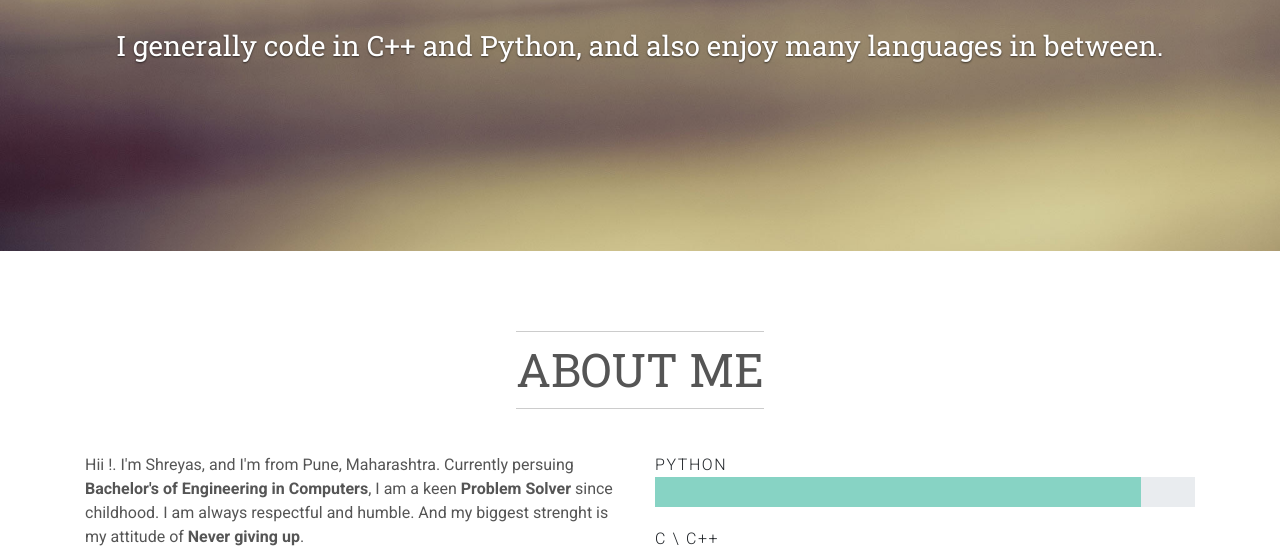
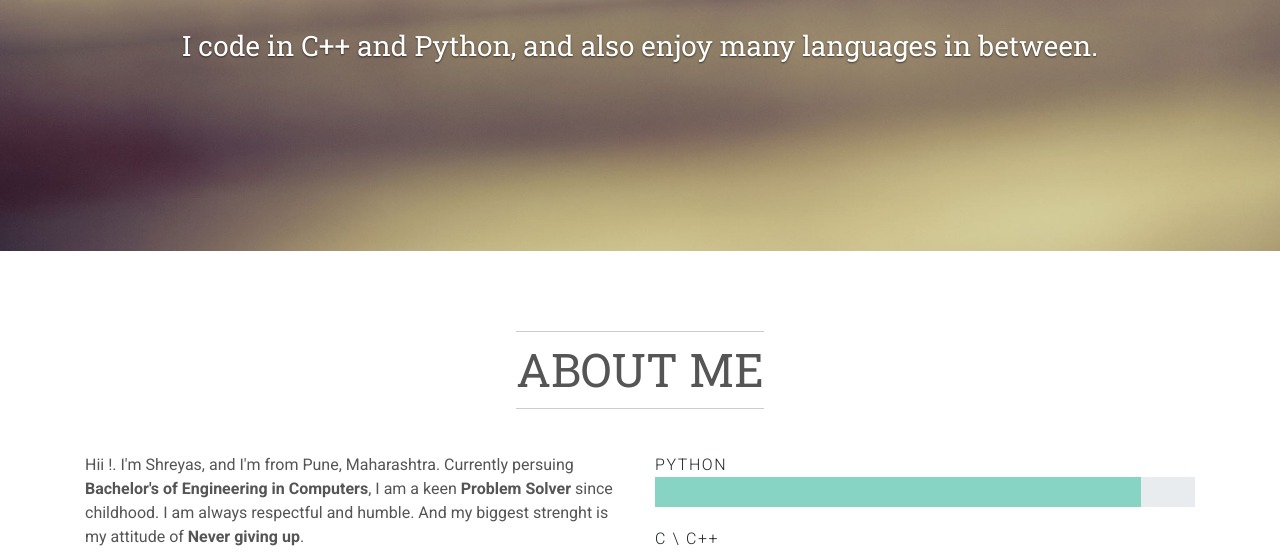
Before and after one commit to Shreyas-Ashtamkar/Shreyas-Ashtamkar.github.io, a plain HTML site: page index.html in a window 1280 px wide. Shown: the part 549-1100 px from the top of the page. Drawn offline with nearby package versions, Linux system fonts and the light colour scheme.

Commit message:
Homepage text corrections

```diff
--- a/index.html
+++ b/index.html
@@ -115,7 +115,7 @@
       <div class="container text-center">
         <div data-animate="fadeInDown" class="logo"><img src="img/logo-big.png" alt="logo" width="130"></div>
         <h1 data-animate="fadeInDown" class="text-shadow mb-5">Hello, नमस्कार !</h1>
-        <p data-animate="slideInUp" class="h3 text-shadow text-400">I generally code in C++ and Python, and also enjoy many languages in between.</p>
+        <p data-animate="slideInUp" class="h3 text-shadow text-400">I code in C++ and Python, and also enjoy many languages in between.</p>
       </div>
     </section>
     <!-- About-->
```
